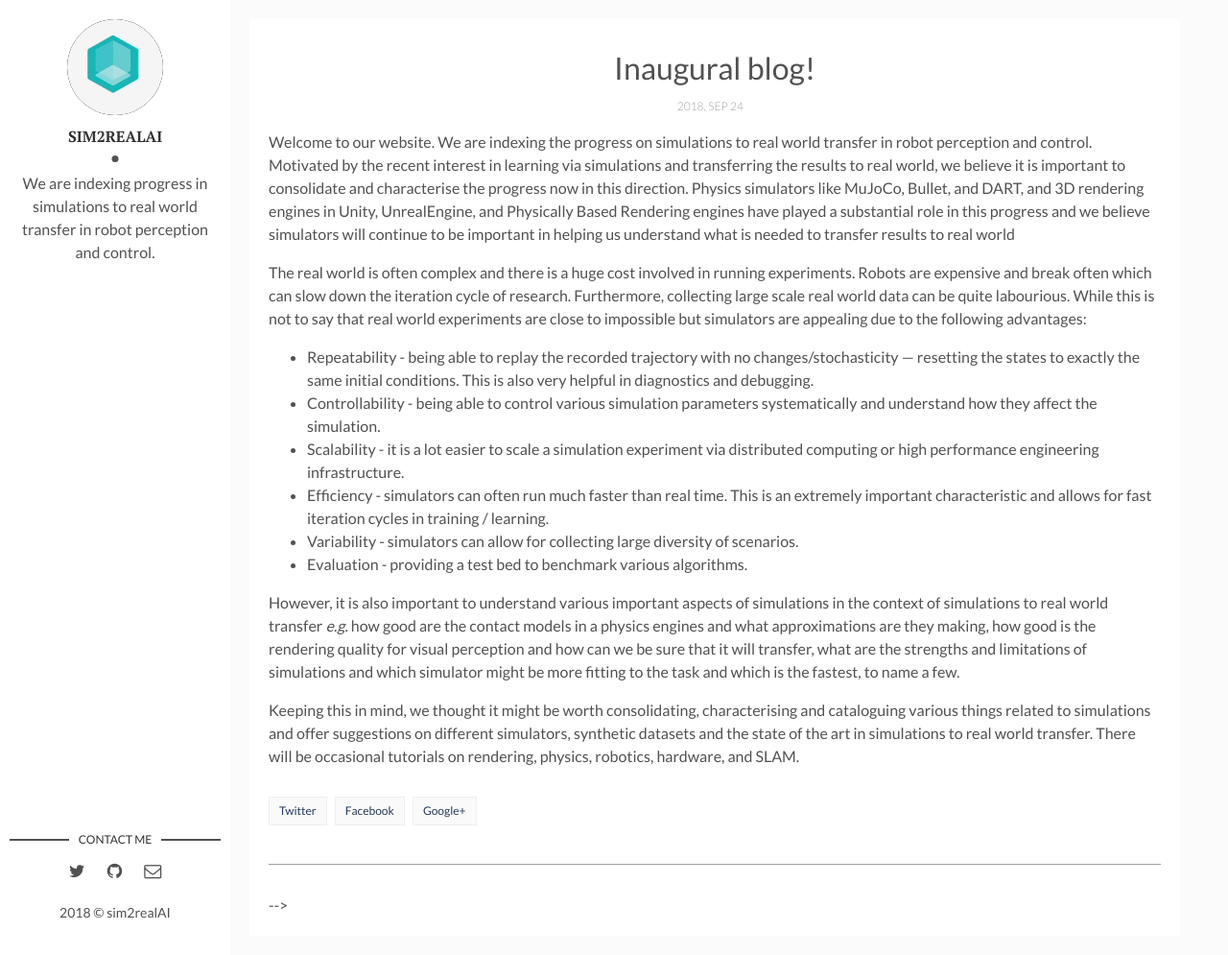
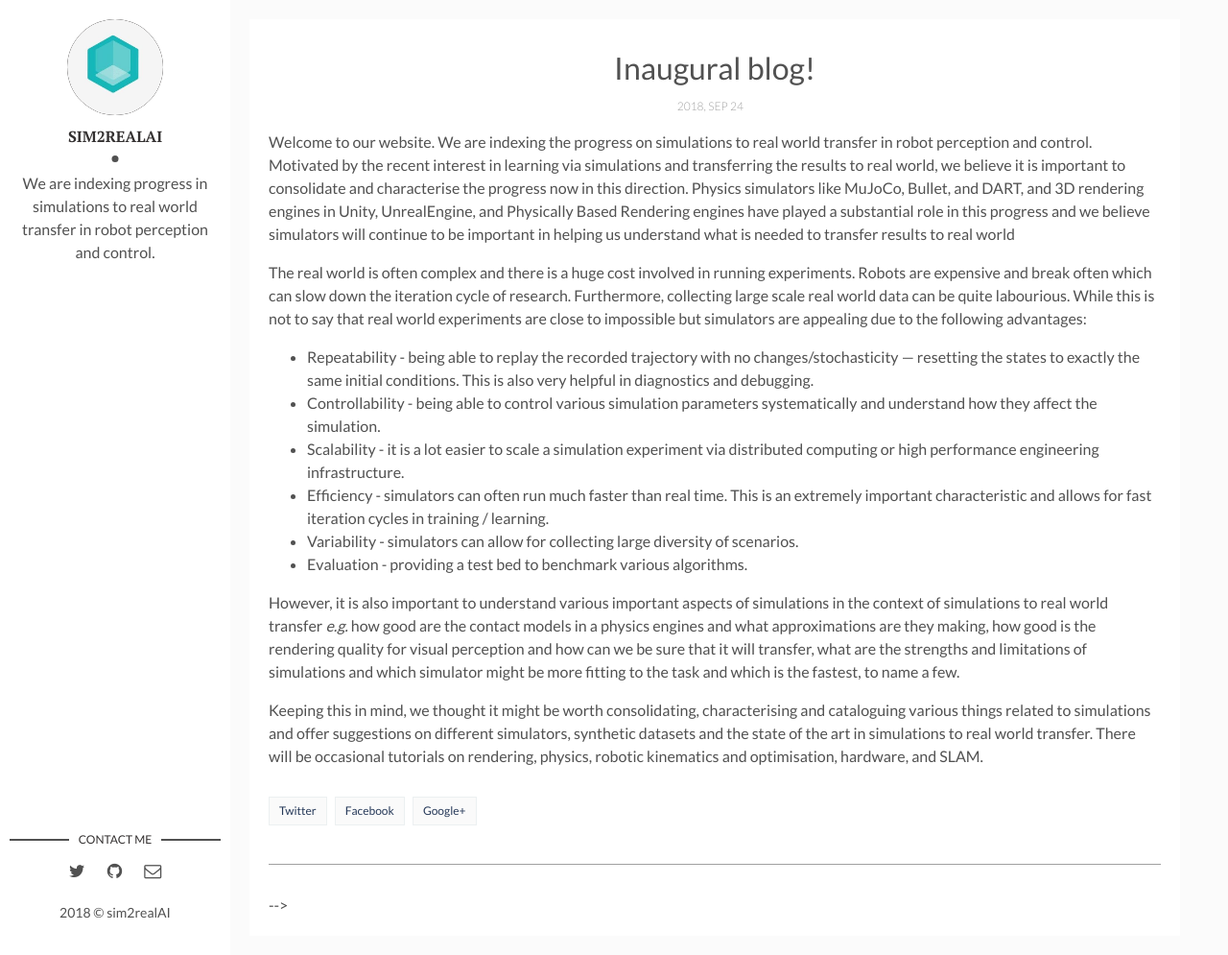
Before and after one commit to sim2realAI/sim2realAI.github.io, a Jekyll site: the page built from _posts/2018-09-24-welcome-to-sim2real-AI.markdown, in a window 1280 px wide and 995 px high. Shown: the whole window at 96% size. Built offline with Jekyll 4.4.1, drawn with Linux system fonts in a browser that asks for light colours.

Commit message:
formatting more
Signed-off-by: Ankur Handa <ahanda@nvidia.com>

```diff
--- a/_posts/2018-09-24-welcome-to-sim2real-AI.markdown
+++ b/_posts/2018-09-24-welcome-to-sim2real-AI.markdown
@@ -20,7 +20,7 @@ The real world is often complex and there is a huge cost involved in running exp
 
 However, it is also important to understand various important aspects of simulations in the context of simulations to real world transfer *e.g.* how good are the contact models in a physics engines and what approximations are they making, how good is the rendering quality for visual perception and how can we be sure that it will transfer, what are the strengths and limitations of simulations and which simulator might be more fitting to the task and which is the fastest, to name a few.
 
-Keeping this in mind, we thought it might be worth consolidating, characterising and cataloguing various things related to simulations and offer suggestions on different simulators, synthetic datasets and the state of the art in simulations to real world transfer. There will be occasional tutorials on rendering, physics, robotics, hardware, and SLAM.
+Keeping this in mind, we thought it might be worth consolidating, characterising and cataloguing various things related to simulations and offer suggestions on different simulators, synthetic datasets and the state of the art in simulations to real world transfer. There will be occasional tutorials on rendering, physics, robotic kinematics and optimisation, hardware, and SLAM.
 
 
 
```
